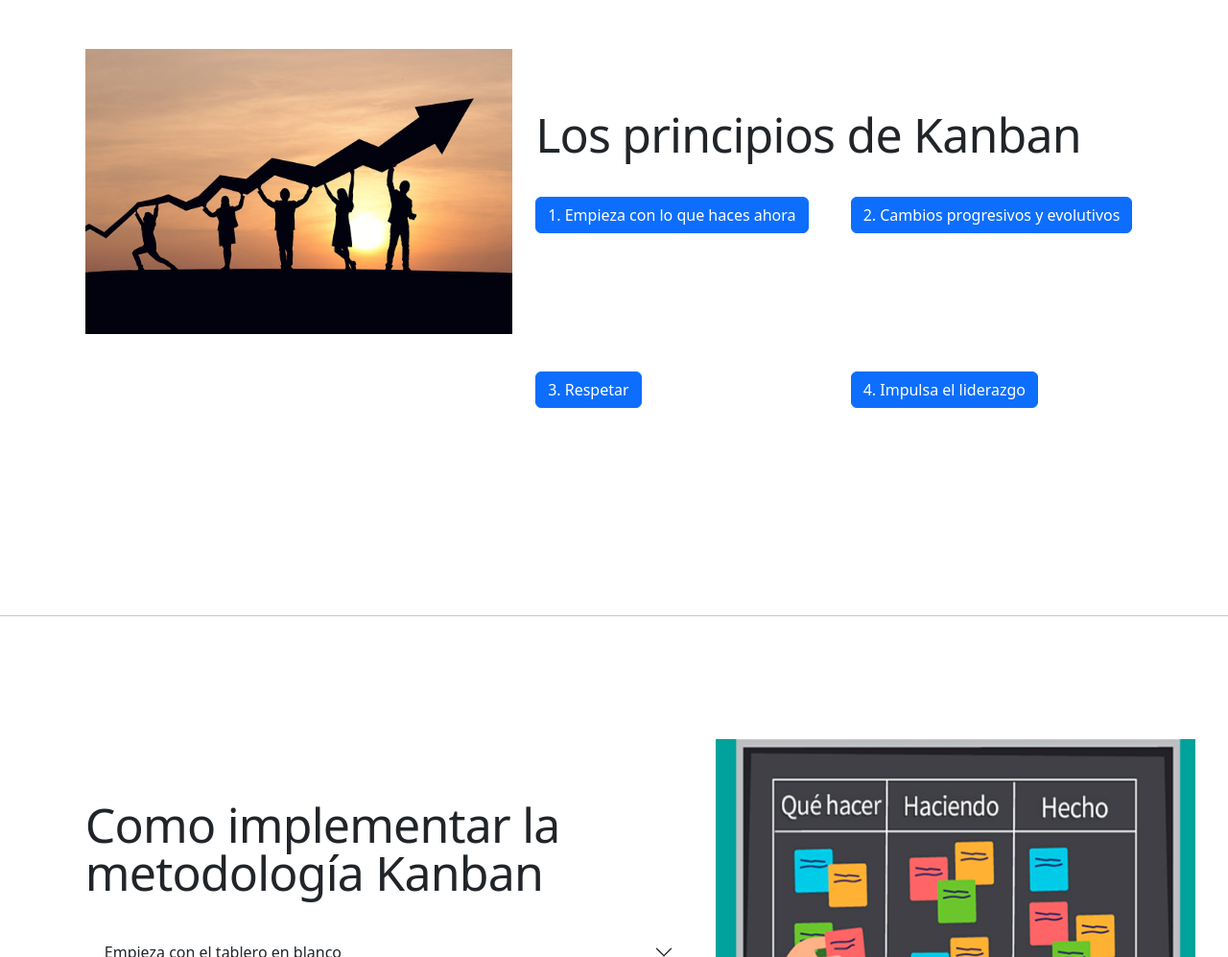
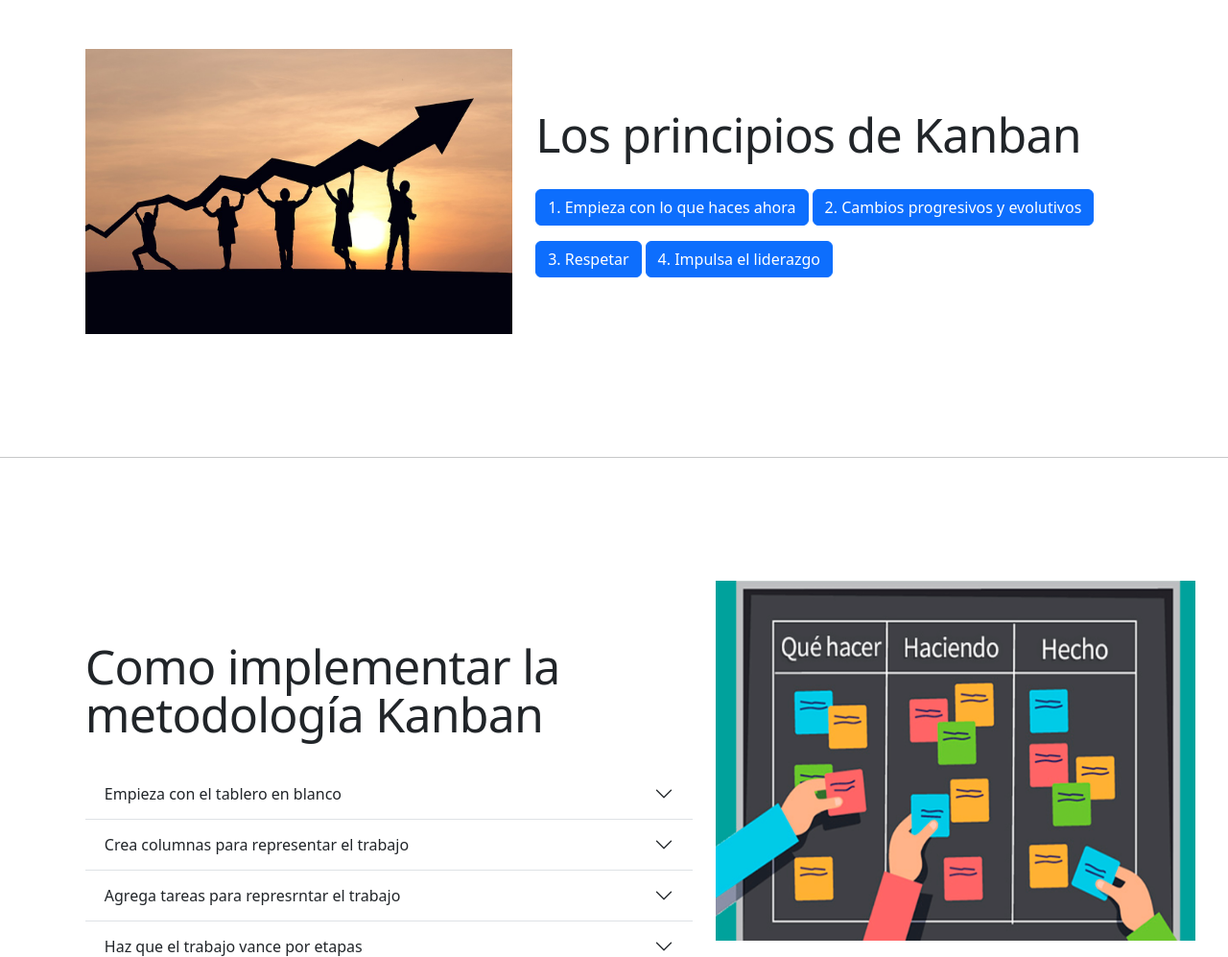
Before and after one commit to haranac/Proyecto_metodologias, a plain HTML site: page views/kanban.html in a window 1280 px wide. Shown: the part 1624-2621 px from the top of the page at 96% size. Drawn offline with nearby package versions, Linux system fonts and the light colour scheme.

Commit message:
Update kanban.html

```diff
--- a/views/kanban.html
+++ b/views/kanban.html
@@ -414,67 +414,46 @@
               Los principios de Kanban
             </h2>
             <br>
-            <div class="lead">
+
+            <p class="d-inline-flex gap-1">
+  <a class="btn btn-primary" data-bs-toggle="collapse" href="#multiCollapseExample1" role="button" aria-expanded="false" aria-controls="multiCollapseExample1">1. Empieza con lo que haces ahora</a>
+  <button class="btn btn-primary" type="button" data-bs-toggle="collapse" data-bs-target="#multiCollapseExample2" aria-expanded="false" aria-controls="multiCollapseExample2">2. Cambios progresivos y evolutivos</button>
+</p>
 <div class="row">
-                <div class="col-6">
-              <h4></h4>
-              <p>
-  <button class="btn btn-primary" type="button" data-bs-toggle="collapse" data-bs-target="#collapseWidthExample1" aria-expanded="false" aria-controls="collapseWidthExample1">
-    1. Empieza con lo que haces ahora
-  </button>
-</p>
-<div style="min-height: 120px;">
-  <div class="collapse collapse-horizontal" id="collapseWidthExample1">
-    <div class="card card-body" style="width: 300px;">
+  <div class="col">
+    <div class="collapse multi-collapse" id="multiCollapseExample1">
+      <div class="card card-body">
         Kanban es lo suficientemente flexible como para adaptarse a las prácticas centrales de tu equipo de trabajo.
       </div>
     </div>
   </div>
-            </div>
-              <div class="col-6"><h4></h4>
-                <p>
-  <button class="btn btn-primary" type="button" data-bs-toggle="collapse" data-bs-target="#collapseWidthExample2" aria-expanded="false" aria-controls="collapseWidthExample2">
-    2. Cambios progresivos y evolutivos
-  </button>
-</p>
-<div style="min-height: 120px;">
-  <div class="collapse collapse-horizontal" id="collapseWidthExample2">
-    <div class="card card-body" style="width: 300px;">
+  <div class="col">
+    <div class="collapse multi-collapse" id="multiCollapseExample2">
+      <div class="card card-body">
         En lugar de cambiar todo de una vez, busca cambios progresivos para lograr procesos de tu equipo que evolucionen con el tiempo.
       </div>
     </div>
   </div>
 </div>
 
-              <div class="col-6"><h4></h4>
-                <p>
-  <button class="btn btn-primary" type="button" data-bs-toggle="collapse" data-bs-target="#collapseWidthExample3" aria-expanded="false" aria-controls="collapseWidthExample3">
-    3. Respetar
-  </button>
+<p class="d-inline-flex gap-1">
+  <a class="btn btn-primary" data-bs-toggle="collapse" href="#multiCollapseExample3" role="button" aria-expanded="false" aria-controls="multiCollapseExample3">3. Respetar</a>
+  <button class="btn btn-primary" type="button" data-bs-toggle="collapse" data-bs-target="#multiCollapseExample4" aria-expanded="false" aria-controls="multiCollapseExample4">4. Impulsa el liderazgo</button>
 </p>
-<div style="min-height: 120px;">
-  <div class="collapse collapse-horizontal" id="collapseWidthExample3">
-    <div class="card card-body" style="width: 300px;">
+<div class="row">
+  <div class="col">
+    <div class="collapse multi-collapse" id="multiCollapseExample3">
+      <div class="card card-body">
         Kanban no tiene roles integrados y puede funcionar con la estructura y los procesos actuales de tu equipo.
       </div>
     </div>
   </div>
-           </div>
-              <div class="col-6"><h4></h4>
-                <p>
-  <button class="btn btn-primary" type="button" data-bs-toggle="collapse" data-bs-target="#collapseWidthExample4" aria-expanded="false" aria-controls="collapseWidthExample4">
-    4. Impulsa el liderazgo
-  </button>
-</p>
-<div style="min-height: 120px;">
-  <div class="collapse collapse-horizontal" id="collapseWidthExample4">
-    <div class="card card-body" style="width: 300px;">
-        Con Kanban, se alienta a los miembros del equipo a participar, proponer nuevas formas para lograr que los procesos evolucionen y emprender nuevas iniciativas de trabajo.
+  <div class="col">
+    <div class="collapse multi-collapse" id="multiCollapseExample4">
+      <div class="card card-body">
+        Con kanban, se alienta a los miembros del equipo a participar, proponer nuevas formas para lograr que los procesos evolucionen y emprender nuevas iniciativas de trabajo.
       </div>
     </div>
-</div>
-            </div>
-
   </div>
 </div>
 
```
Lines whose indentation alone changed are shown as unchanged.
